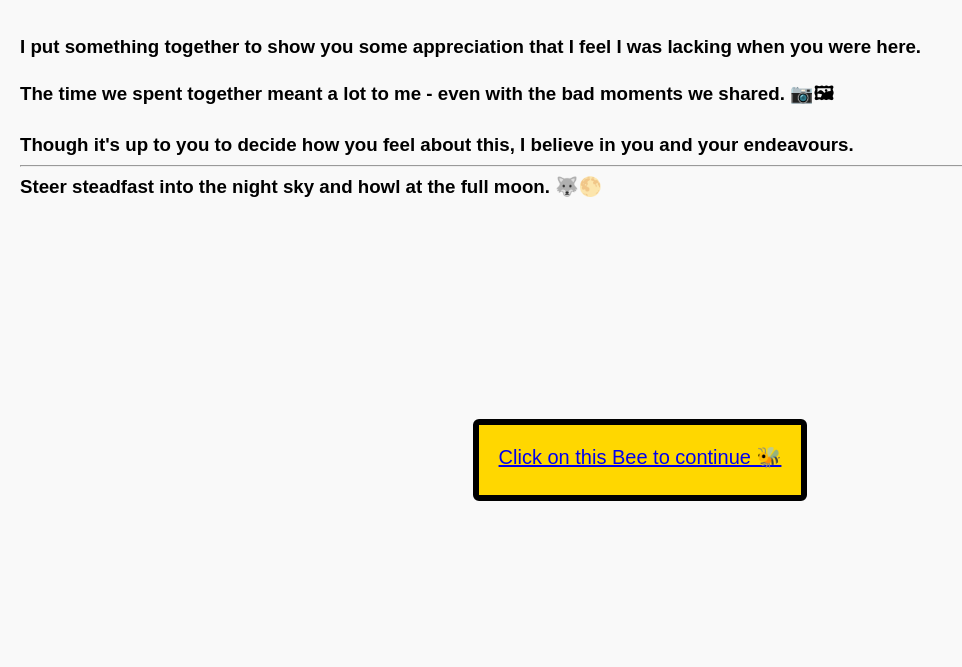
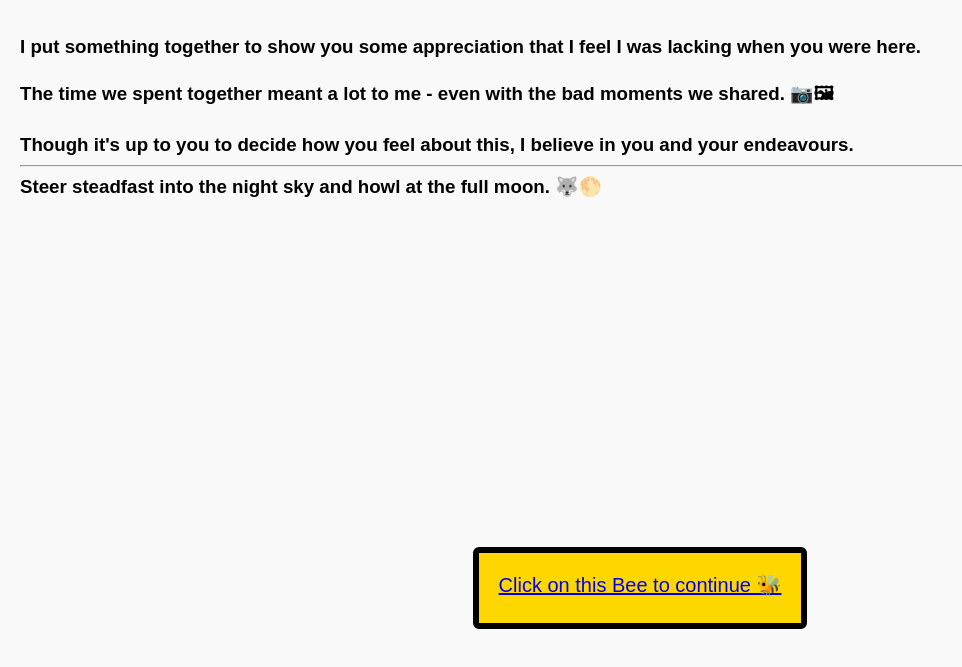
Before and after one commit to Jacques-Pienaar-Software/time-with-a-bee, a plain HTML site: page index.html in a window 1280 px wide. Shown: the part 91-758 px from the top of the page, without its empty margins (0-962 px from the left). Drawn offline with Linux system fonts and the light colour scheme.

Commit message:
Update styles.css

```diff
--- a/styles.css
+++ b/styles.css
@@ -61,7 +61,7 @@ button {
   border-radius: 6px;
   background-color: gold;
   font-size: 20px;
-  bottom: 26vh;
+  bottom: 10vh;
 }
 
 .photo-container {
```
